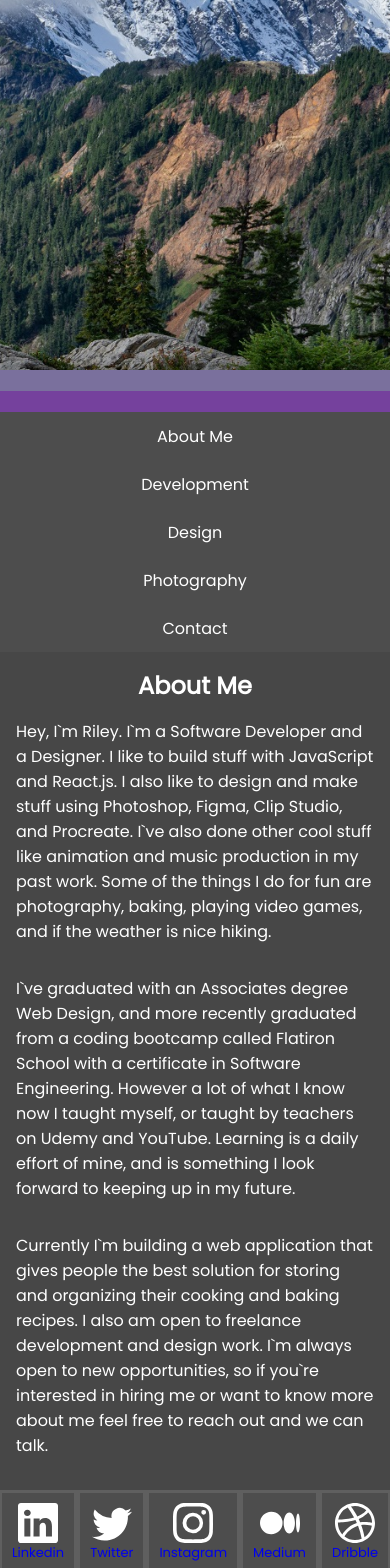
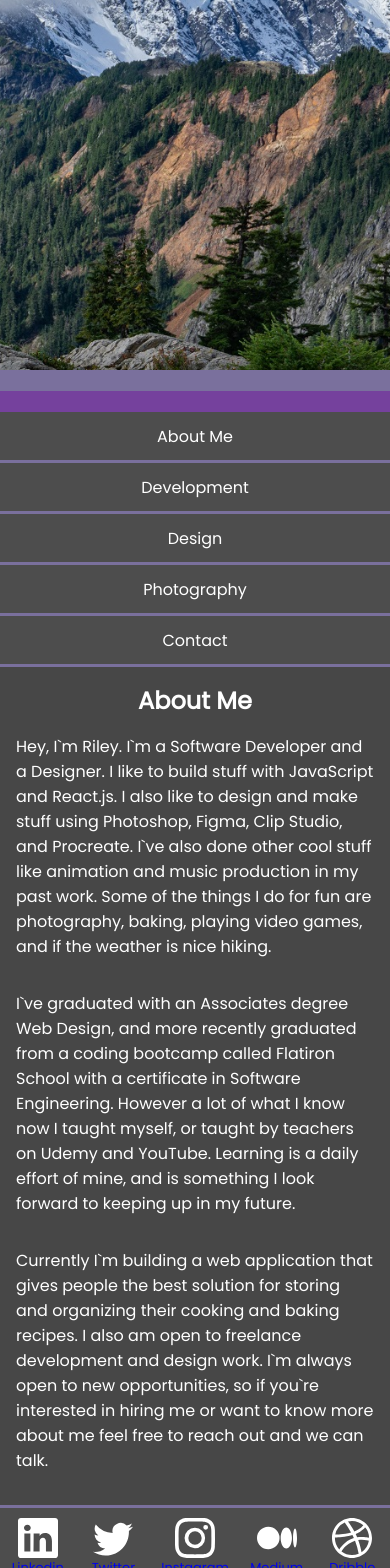
Before and after one commit to Rmiverson/rmiportfolio, a React (Create React App) app: page / in a window 390 px wide. Shown: the part 432-2000 px from the top of the page. Built offline with nearby package versions, Linux system fonts and the light colour scheme.

Commit message:
fixed up nav styling a bit

```diff
--- a/src/containers/AboutMe/AboutMe.scss
+++ b/src/containers/AboutMe/AboutMe.scss
@@ -319,7 +319,8 @@ $landing-bg: "../../../public/media/bg2.JPG";
             width: 100%;
             border-radius: 0px;
             box-shadow: none;
-            border: solid rgba(255, 255, 255, 0.1);
+            border-bottom: solid #7A709D;
+            border-top: solid #7A709D;
 
             &:hover {
               box-shadow: inset 5px 8px 20px 0px rgba(43, 43, 43, 0.7);
--- a/src/scss/App.scss
+++ b/src/scss/App.scss
@@ -18,6 +18,7 @@
     color: white;
     background-color: #4d4d4d;
     text-decoration: none;
+    border-bottom: solid #7A709D;
 
     // Thank you Naoya from codepen for this neumorphism effect https://codepen.io/nxworld/pen/OJVJQme
     border-radius: .5rem;
@@ -28,6 +29,7 @@
               6px 6px 10px rgba(255, 255, 255, 0.15);
 
     &:hover {
+      border-bottom: solid #4d4d4d;
       box-shadow: -2px -2px 6px rgba(43, 43, 43, 0.6),
                   -2px -2px 4px rgba(43, 43, 43, 0.4),
                   2px 2px 2px rgba(43, 43, 43, 0.05),
@@ -114,7 +116,7 @@
 
       box-shadow: none;
       border-radius: 0px;
-      border: solid rgba(255, 255, 255, 0.1);
+      border-bottom: solid #7A709D;
 
       &:hover {
         box-shadow: inset 5px 8px 20px 0px rgba(43, 43, 43, 0.7);
@@ -134,7 +136,8 @@
       width: 100%;
       border-radius: 0px;
       box-shadow: none;
-      border: solid rgba(255, 255, 255, 0.1);
+      border-bottom: solid #7A709D;
+      border-top: solid #7A709D;
 
       &:hover {
         box-shadow: inset 5px 8px 20px 0px rgba(43, 43, 43, 0.7);
@@ -158,10 +161,6 @@
     flex-direction: column;
     padding-bottom: 1rem;
     width: 100%;
-
-    .nav-item {
-      border: none;
-    }
   }
 
   .social-bar {
```
